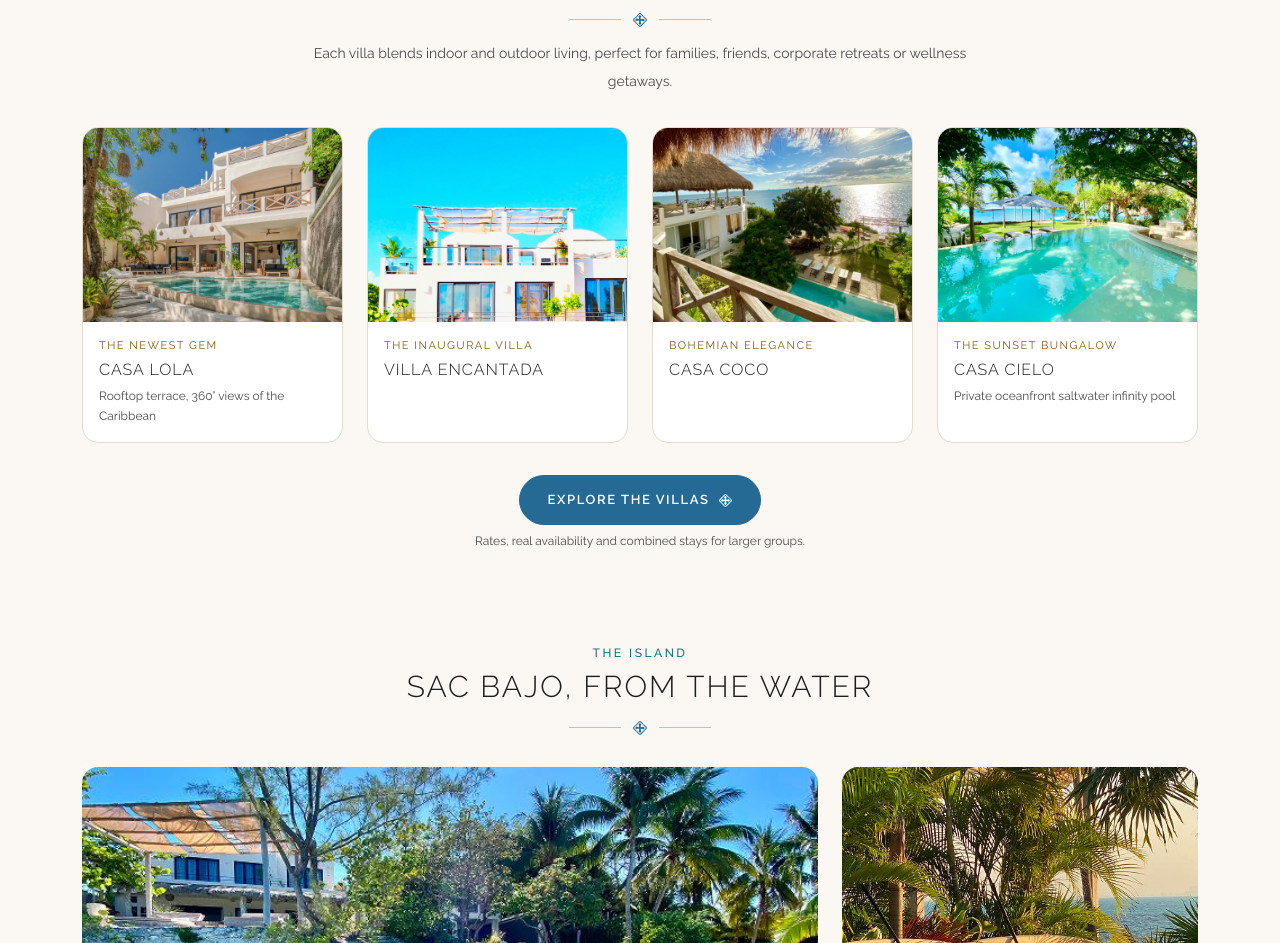
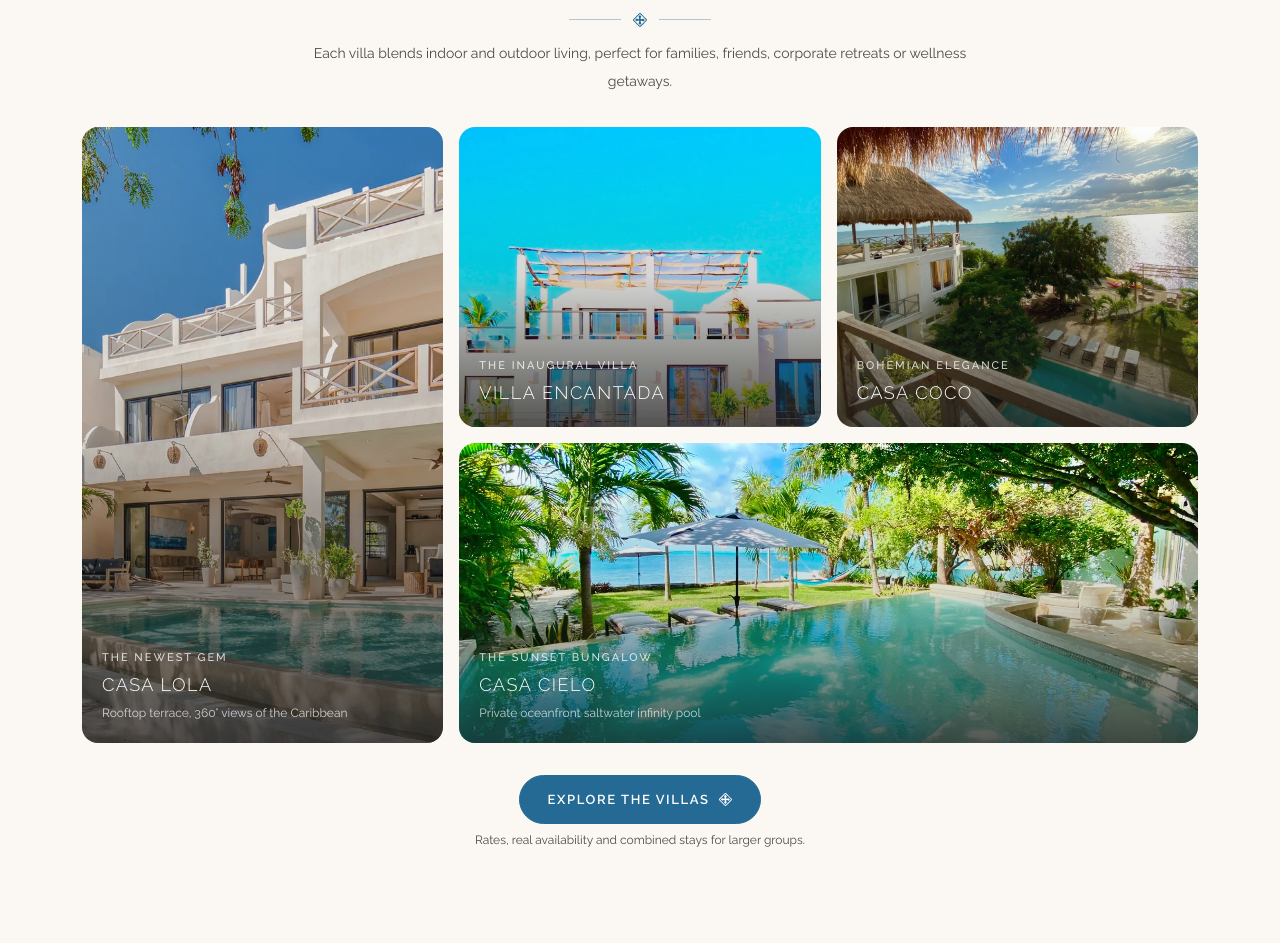
Before and after one commit to Tiggreee/Triple_Island, a Next.js app: page / in a window 1280 px wide. Shown: the part 1840-2783 px from the top of the page. Built offline with nearby package versions, Linux system fonts and the light colour scheme; no server answers.

Commit message:
feat(landing): mosaico editorial de la coleccion con deep links

```diff
--- a/src/app/page.tsx
+++ b/src/app/page.tsx
@@ -185,26 +185,27 @@ export default function Home() {
               wellness getaways.
             </p>
           </div>
-          <div className="grid grid-cols-1 gap-6 sm:grid-cols-2 lg:grid-cols-4">
-            {villas.map((villa) => (
+          <div className="grid grid-cols-1 gap-4 sm:grid-cols-3 min-[901px]:auto-rows-[300px]">
+            {villas.map((villa, i) => (
               <Link
                 key={villa.slug}
                 href={`/villas/${villa.slug}`}
-                className="group overflow-hidden rounded-2xl border border-border bg-surface"
+                className={`group relative aspect-[4/3] overflow-hidden rounded-2xl min-[901px]:aspect-auto ${
+                  i === 0 ? "min-[901px]:row-span-2" : ""
+                } ${i === 3 ? "min-[901px]:col-span-2" : ""}`}
               >
-                <div className="relative aspect-[4/3] w-full">
-                  <Image
-                    src={villa.photo}
-                    alt={`${villa.name} exterior`}
-                    fill
-                    sizes="(min-width: 1024px) 25vw, (min-width: 640px) 50vw, 100vw"
-                    className="object-cover transition-transform group-hover:scale-105"
-                  />
-                </div>
-                <div className="p-4">
-                  <p className="text-[11px] uppercase tracking-[1.5px] text-accent">{villa.tag}</p>
-                  <h3 className="mt-1 text-base font-light uppercase tracking-[1px] text-foreground">{villa.name}</h3>
-                  {villa.note ? <p className="mt-1 text-xs leading-5 text-muted">{villa.note}</p> : null}
+                <Image
+                  src={villa.photo}
+                  alt={villa.name}
+                  fill
+                  sizes="(min-width: 640px) 33vw, 100vw"
+                  className="object-cover transition-transform duration-[800ms] ease-[cubic-bezier(.2,.8,.2,1)] group-hover:scale-105"
+                />
+                <div className="absolute inset-0 bg-gradient-to-t from-foreground/75 via-foreground/15 to-transparent" />
+                <div className="absolute inset-x-0 bottom-0 p-5 text-white">
+                  <p className="text-[11px] font-medium uppercase tracking-[2px] text-white/80">{villa.tag}</p>
+                  <h3 className="mt-1 text-lg font-light uppercase tracking-[1.5px]">{villa.name}</h3>
+                  {villa.note ? <p className="mt-1 text-xs leading-5 text-white/75">{villa.note}</p> : null}
                 </div>
               </Link>
             ))}
```
